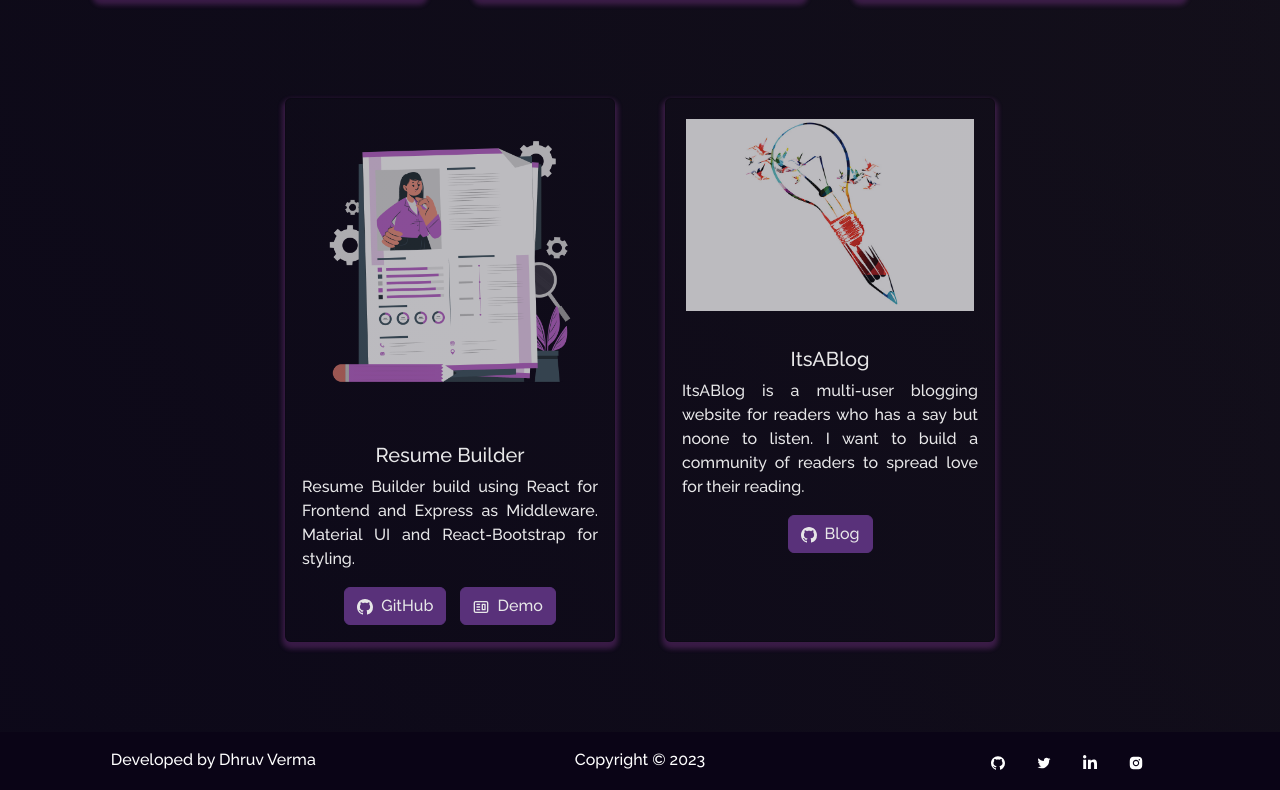
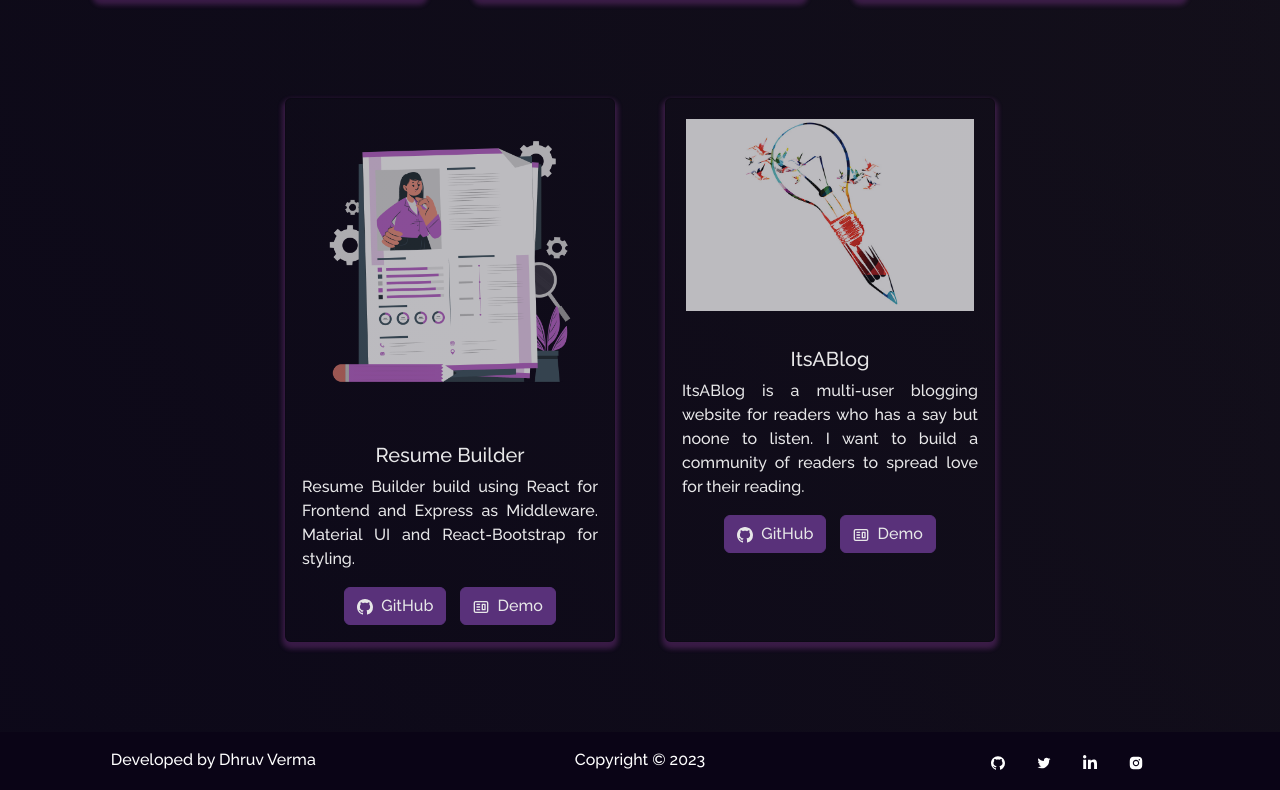
Before and after one commit to Dhruvermafz/portfolio, a React (Create React App) app: page /project in a window 1280 px wide. Shown: the part 936-1726 px from the top of the page. Built offline with nearby package versions, Linux system fonts and the light colour scheme.

Commit message:
minor changes in project cards

```diff
--- a/src/components/Navbar.js
+++ b/src/components/Navbar.js
@@ -90,7 +90,11 @@ function NavBar() {
             </Nav.Item>
 
             <Nav.Item>
-              <Nav.Link href="/" target="_blank" rel="noreferrer">
+              <Nav.Link
+                href="https://itsablog.vercel.app"
+                target="_blank"
+                rel="noreferrer"
+              >
                 <ImBlog style={{ marginBottom: "2px" }} /> Blogs
               </Nav.Link>
             </Nav.Item>
--- a/src/components/Projects/Projects.js
+++ b/src/components/Projects/Projects.js
@@ -73,7 +73,7 @@ function Projects() {
           <Col md={4} className="project-card">
             <ProjectCard
               imgPath={itsablog}
-              isBlog={true}
+              isBlog={false}
               title="ItsABlog"
               description="ItsABlog is a multi-user blogging website for readers who has a say but noone to listen. I want to build a community of readers to spread love for their reading."
               ghLink="https://github.com/Dhruvermafz/social-app"
```
Also changed, not shown: 1 other file (tests, documents, lock files or other folders).
